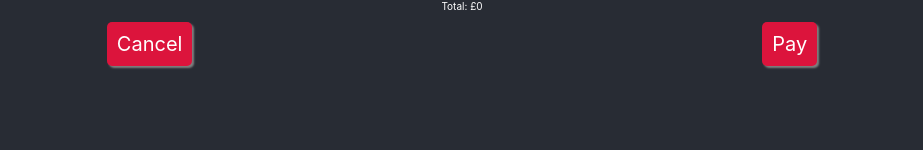
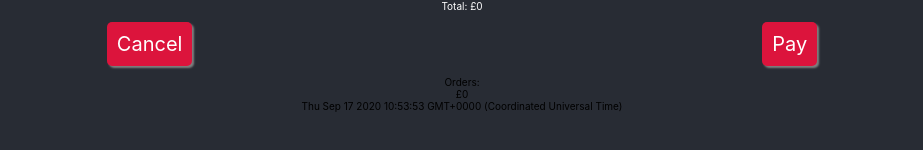
Before and after one commit to ZsofiaS/GreenFoodTruck-React, a React (Create React App) app: page / in a window 1280 px wide. Both pictures are taken after a click on the button "Pay". Shown: the part 220-370 px from the top of the page, without its empty margins (178-1101 px from the left). Built offline with nearby package versions, Linux system fonts and the light colour scheme.

Commit message:
Order object is now saved to redux store

```diff
--- a/src/App.js
+++ b/src/App.js
@@ -26,7 +26,7 @@ const App = () => {
     }
     return addedProductsArray;
   });
-  // const order = useSelector((state) => state.order.orders);
+  const orders = useSelector((state) => state.order.orders);
   const dispatch = useDispatch();
 
   const addProductHandler = (product) => {
@@ -79,10 +79,26 @@ const App = () => {
             role="button"
             tabIndex={0}
             className="button"
-            actionOrder={() => saveOrderHandler()}
+            actionOrder={() => saveOrderHandler(addedProducts, totalAmount)}
             text="Pay"
           />
         </div>
+      </section>
+      <section className="App-orders">
+        <p>Orders:</p>
+        {orders.map((order, i) => (
+          <div key={i}>
+            <p>£{order.total}</p>
+            <p>{order.date}</p>
+            {order.products.map((product, j) => (
+              <div key={j}>
+                <p>
+                  {product.quantity}x {product.productName}
+                </p>
+              </div>
+            ))}
+          </div>
+        ))}
       </section>
     </div>
   );
```
